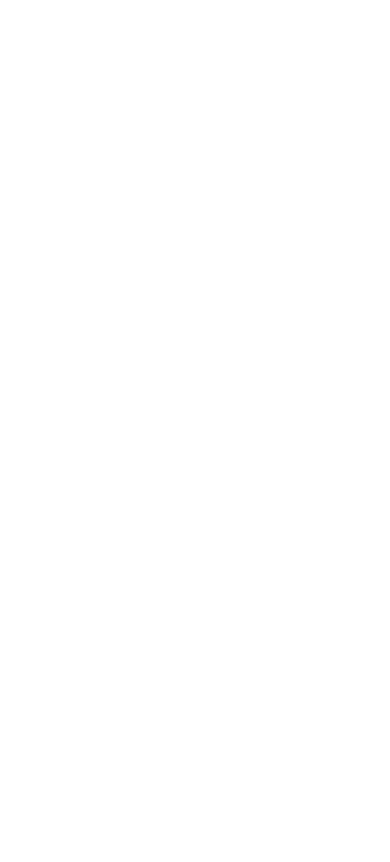
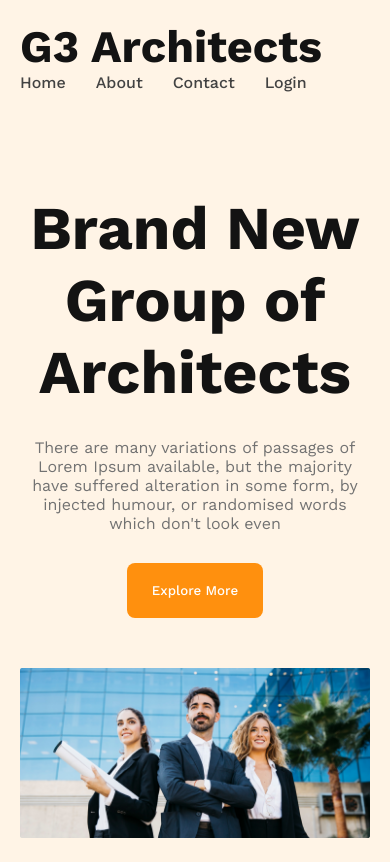
Before and after one commit to sabikun628/g3-architects-website, a plain HTML site: page index.html in a window 390 px wide. Drawn offline with nearby package versions, Linux system fonts and the light colour scheme.

Commit message:
added responsiv media

```diff
--- a/index.html
+++ b/index.html
@@ -9,6 +9,34 @@
     <link rel="stylesheet" href="styles/style.css">
 </head>
 <body>
-    <header></header>
+    <header>
+        <nav>
+            <h3 class="nav-title">G3 Architects</h3>
+        <ul>
+<li><a href="">Home</a></li>
+<li><a href="">About</a></li>
+<li><a href="">Contact</a></li>
+<li><a href="">Login</a></li>
+
+        </ul>
+        </nav>
+        <div class="banner">
+       <div class="banner-content">     <h1 class="banner-title">Brand New Group of Architects</h1>
+        <p class="banner-description">There are many variations of passages of Lorem Ipsum available, but the majority have suffered alteration in some form, by injected humour, or randomised words which don't look even</p>
+       <button class="banner-button">Explore More</button> </div>
+           <img class="banner-img" src="./images/banner.png" alt="">
+        </div>
+    </header>
+    <main>
+        <section class="features">
+            <div class="feature-img">
+
+            </div>
+            <div class="feature-description">
+
+            </div>
+        </section>
+    </main>
+    <footer></footer>
 </body>
 </html>
--- a/styles/style.css
+++ b/styles/style.css
@@ -0,0 +1,95 @@
+
+  @import url('https://fonts.googleapis.com/css2?family=Cormorant+Garamond:ital,wght@0,400;0,500;0,600;0,700;1,400;1,500;1,600;1,700&family=Inter:wght@500&family=Lato:ital,wght@0,100;0,300;0,900;1,100;1,300&family=Merriweather+Sans:ital,wght@1,800&family=Merriweather:wght@700;900&family=Open+Sans:ital@1&family=Roboto:ital,wght@0,100;0,300;0,400;0,500;1,100;1,300;1,400;1,500&family=Work+Sans:wght@400;500;600;700;800;900&display=swap');
+*{
+    font-family: 'Work Sans', sans-serif;
+    margin: 0;
+    padding: 0;
+    box-sizing: border-box;
+}
+header{
+    background: rgba(255, 144, 14, 0.10);
+    padding: 50px 240px;
+}
+nav{
+    display: flex;
+    justify-content: space-between;
+}
+nav>ul{
+    display: flex;
+
+}
+
+nav li{
+   list-style:none ;
+   margin-right: 30px;
+   font-weight: 500;
+   font-size: 1rem;
+}
+nav li a{
+    text-decoration: none;
+    color:#424242;
+}
+
+.nav-title{
+    font-size: 2.8rem;
+    color: #131313;
+font-size: 45px;
+font-weight: 700;
+align-items: center;
+}
+/* banner styles */
+.banner-content{
+    margin: 0 auto;
+    max-width: 800px;
+    text-align: center;
+}
+.banner-title{
+    font-size: 3.8rem;
+    font-weight: 700;
+    color: #131313;
+    margin-top: 100px;
+
+}
+.banner-description{
+    font-size: 16px;
+    color:  #727272;
+    margin-top: 30px;
+}
+
+.banner-button{
+color: #FFF;
+border-radius: 8px;
+background: #FF900E;
+border: none;
+margin-top: 30px;
+margin-bottom: 50px;
+padding: 20px 25px;
+font-weight: 500;
+cursor: pointer;
+}
+.banner img{
+    width: 100%;
+
+}
+/* responsiv media queries*/
+@media screen and (max-width:576px) {
+    header{
+        padding: 20px;
+
+    }
+    nav{
+      flex-direction: column ;
+    }
+
+
+}
+@media screen  and (min-width:577px ) and (max-width:960px){
+    nav{
+        flex-direction: column;
+    }
+
+    header{
+        padding: 50px;
+
+    }
+}
```
